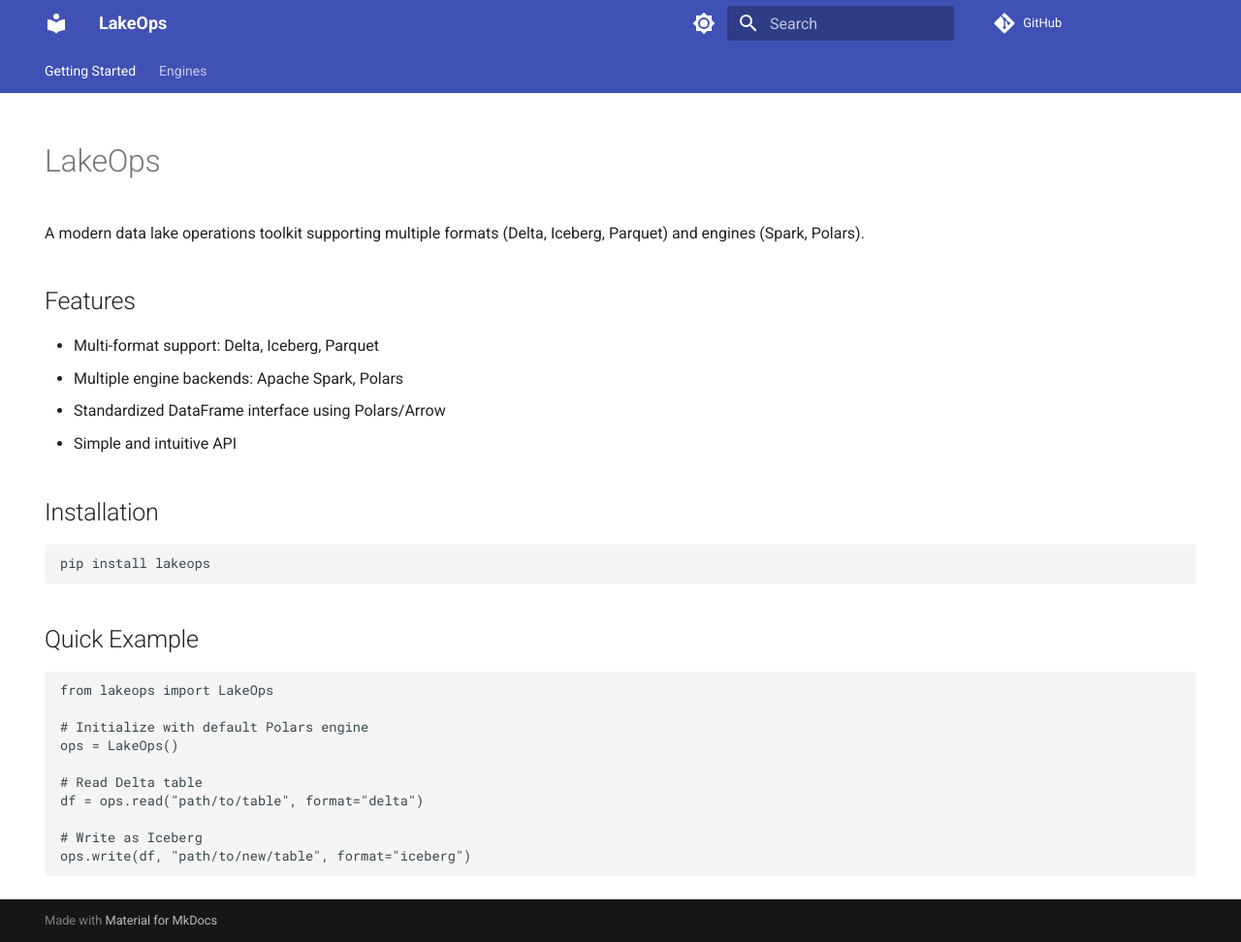
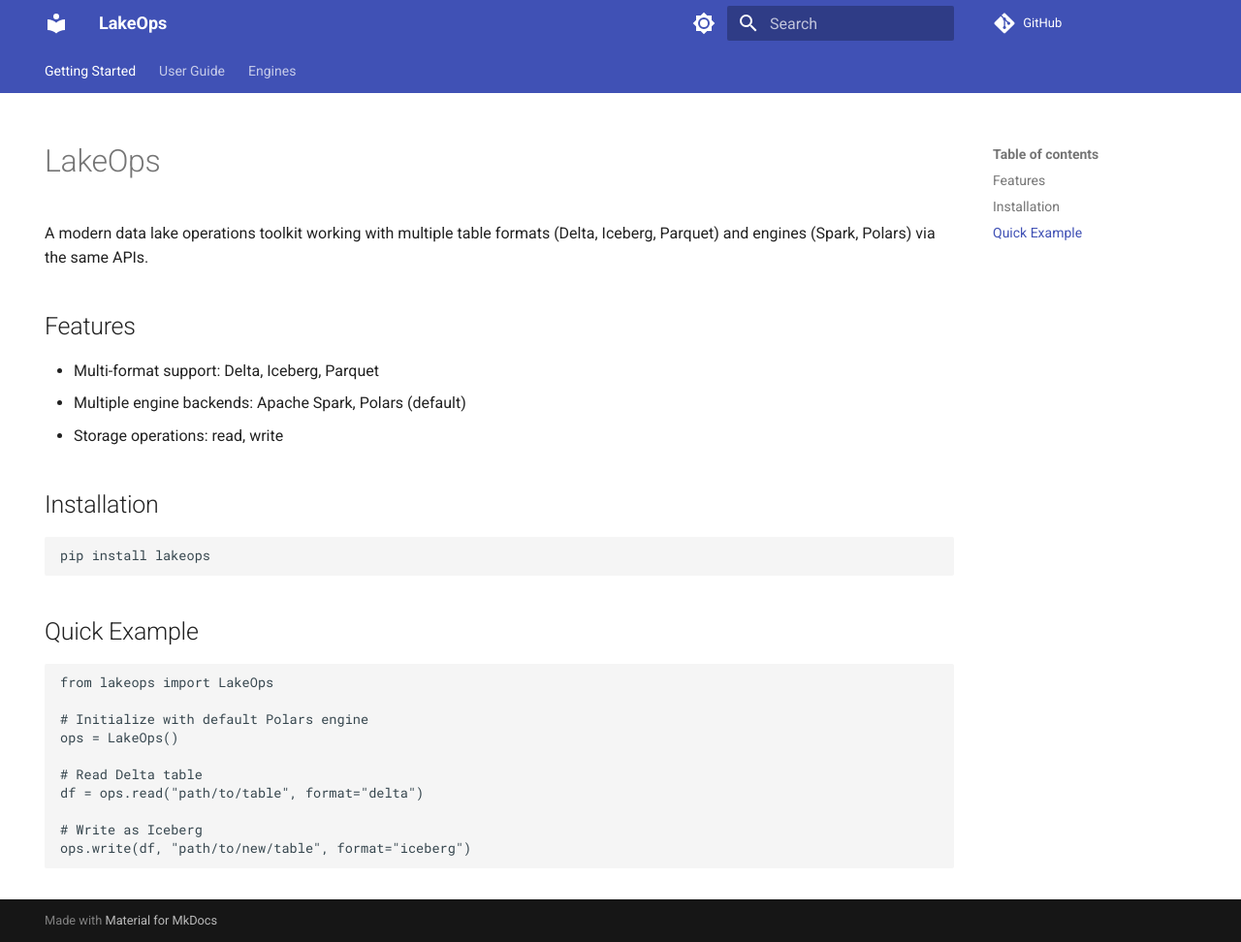
Before and after one commit to hoaihuongbk/lakeops, an MkDocs documentation site: the page built from docs/index.md, in a window 1280 px wide and 972 px high. Shown: the whole window at 97% size. Built offline with MkDocs 1.6.1 and Material for MkDocs 9.7.7, drawn with Linux system fonts in a browser that asks for light colours; comment, search, counter and statistics services are not loaded.

Commit message:
Update document

````diff
--- a/docs/index.md
+++ b/docs/index.md
@@ -5,13 +5,13 @@
 
 # LakeOps
 
-A modern data lake operations toolkit supporting multiple formats (Delta, Iceberg, Parquet) and engines (Spark, Polars).
+A modern data lake operations toolkit working with multiple table formats (Delta, Iceberg, Parquet) and engines
+(Spark, Polars) via the same APIs.
 
 ## Features
 - Multi-format support: Delta, Iceberg, Parquet
-- Multiple engine backends: Apache Spark, Polars
-- Standardized DataFrame interface using Polars/Arrow
-- Simple and intuitive API
+- Multiple engine backends: Apache Spark, Polars (default)
+- Storage operations: read, write
 
 ## Installation
 ```bash
--- a/mkdocs.yml
+++ b/mkdocs.yml
@@ -15,7 +15,6 @@
         name: Switch to light mode
   features:
     - navigation.tabs
-    - toc.integrate
   icon:
     repo: fontawesome/brands/git-alt
 
@@ -23,6 +22,9 @@
 
 nav:
   - Getting Started: index.md
+  - User Guide:
+      - Working With Delta Lake: guide/working_with_delta_lake.md
+      - Working With Iceberg: guide/working_with_iceberg.md
   - Engines: guide/engines.md
 
 plugins:
````
Also changed, not shown: README.md (+2 -1 lines), docs/guide/engines.md (+5 -0 lines), docs/guide/working_with_delta_lake.md (added, +51 -0 lines), docs/guide/working_with_iceberg.md (added, +49 -0 lines), 1 other file.
